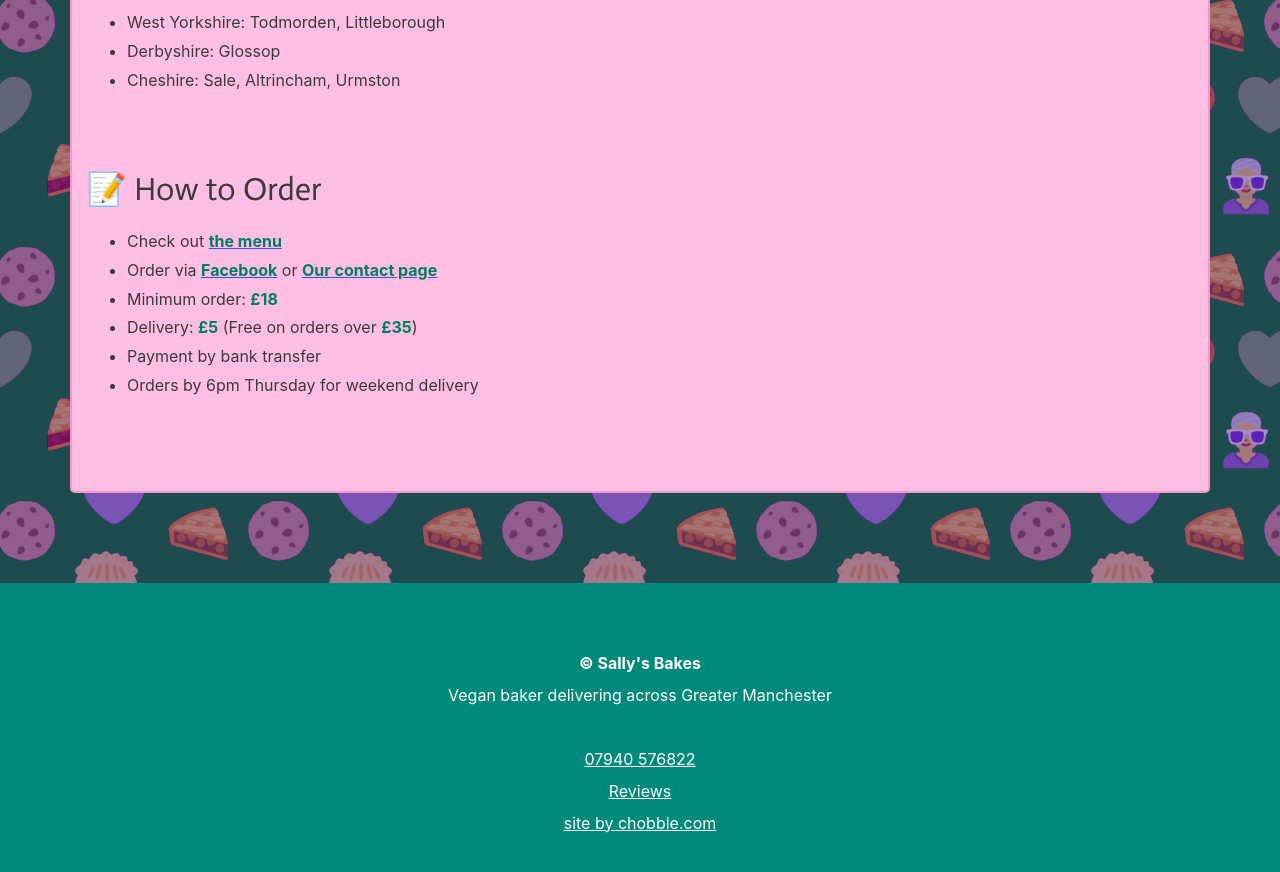
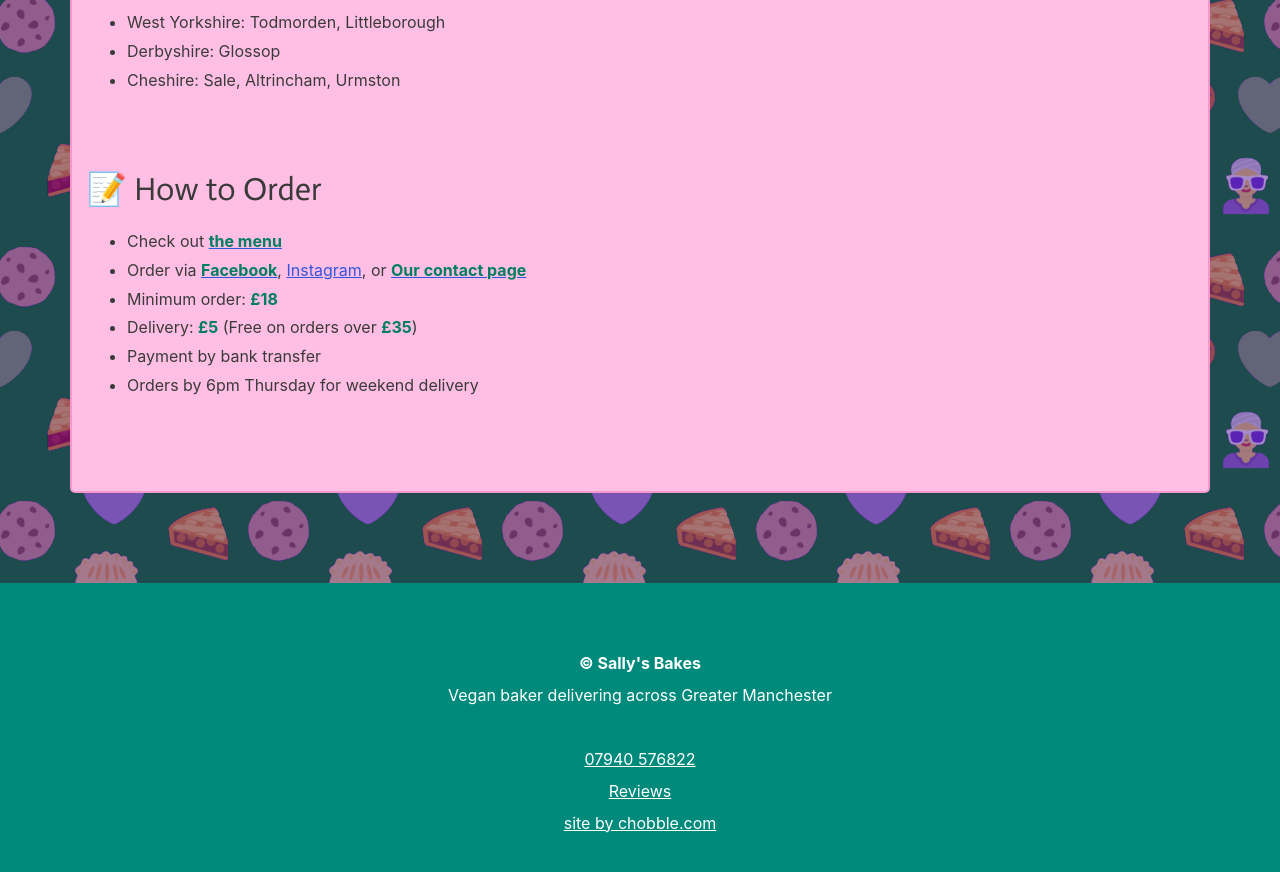
Before and after one commit to chobbledotcom/sallys-bakes, a Jekyll site: the page built from pages/home.md, in a window 1280 px wide and 900 px high, scrolled down 1562 px. Shown: the top 872 px of the window. Built offline with Jekyll 4.4.1, drawn with Linux system fonts in a browser that asks for light colours.

Commit message:
Add Instagram link

```diff
--- a/pages/home.md
+++ b/pages/home.md
@@ -49,7 +49,7 @@ Hi! I'm Sally and I run a **vegan bakery** based in Bury, delivering homemade pi
 ## 📝 How to Order
 
 - Check out [**the menu**](/menu/)
-- Order via [**Facebook**](https://www.facebook.com/{{site.facebook_url}}) or [**Our contact page**](/contact/)
+- Order via [**Facebook**](https://www.facebook.com/{{site.facebook_url}}), [Instagram](https://www.instagram.com/sallysbakes), or [**Our contact page**](/contact/)
 - Minimum order: **£18**
 - Delivery: **£5** (Free on orders over **£35**)
 - Payment by bank transfer
```
